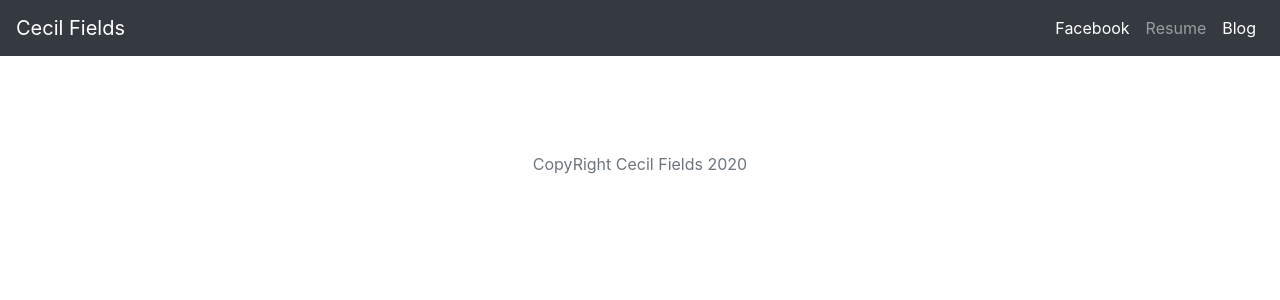
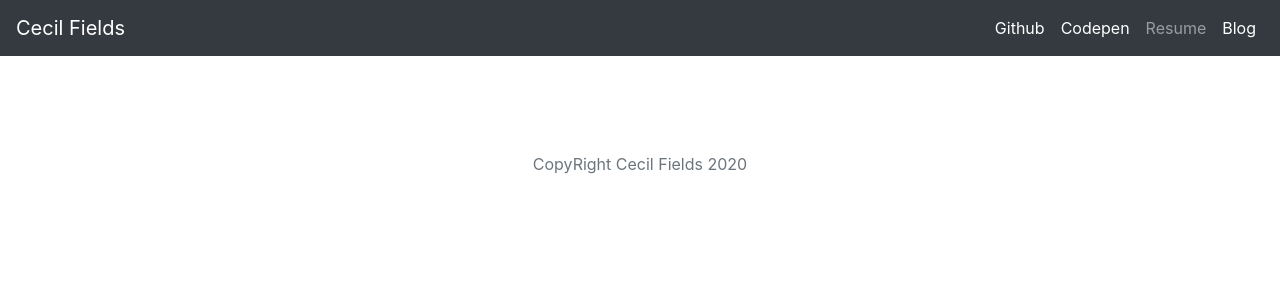
Before and after one commit to Acejames91/portfolio, a Django app: template blog/templates/blog/detail.html in a window 1280 px wide. Shown: the top 300 px of the page. Run offline with Django 3.2, Linux system fonts and the light colour scheme; the template is opened without the code that fills it, so the values that code supplies are empty; some libraries are stand-ins or nearby versions.

```diff
--- a/blog/templates/blog/detail.html
+++ b/blog/templates/blog/detail.html
@@ -24,7 +24,8 @@
         </button>
         <div class="collapse navbar-collapse" id="navbarNavAltMarkup">
           <div class="navbar-nav ml-auto">
-            <a class="nav-item nav-link active" href="https://www.facebook.com/aaron.j.fields.3">Facebook</a>
+              <a class="nav-item nav-link active" href="https://github.com/acejames91">Github</a>
+            <a class="nav-item nav-link active" href="https://codepen.io/Acejames">Codepen</a>
             <a class="nav-item nav-link" href="{% static 'Resume - Google Docs.pdf' %}">Resume</a>
             <a class="nav-item nav-link active" href="{% url 'allblogs' %}">Blog</a>
         </div>
```
